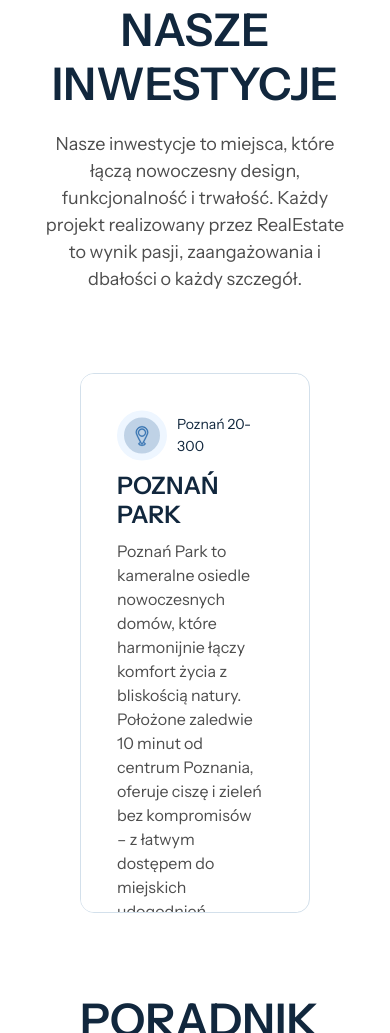
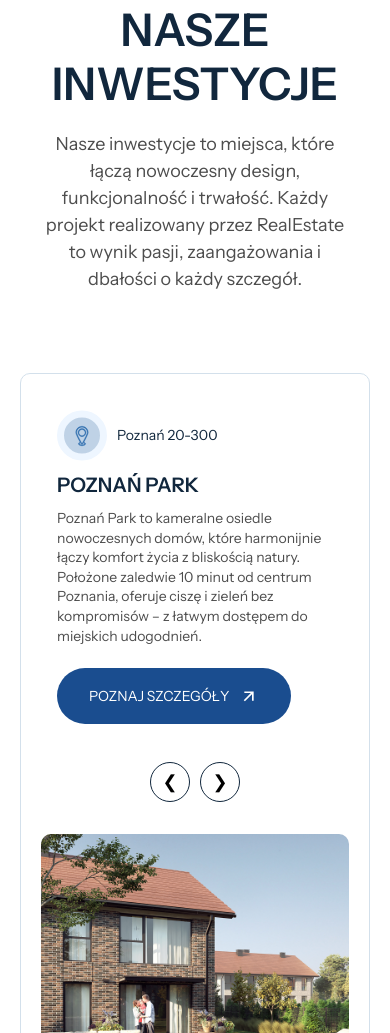
Before and after one commit to mieszkoP13/frontend-recruitment-task, a plain HTML site: page index.html in a window 390 px wide. Shown: the part 967-2000 px from the top of the page. Drawn offline with Linux system fonts and the light colour scheme; a web font is replaced by a local one.

Commit message:
feat: add better slider responsiveness and improve button looks

```diff
--- a/css/components.css
+++ b/css/components.css
@@ -11,14 +11,14 @@
   display: inline-flex;
   align-items: center;
   justify-content: center;
-  gap: 2.5px;
-  padding: 15.5px 20px;
-  height: 46px;
+  gap: 10px;
+  padding: 18px 32px;
+  height: 56px;
   font: var(--font-body-regular-m);
   color: var(--color-white);
   background-color: var(--color-primary);
   border: none;
-  border-radius: 23px; /* 46/2 */
+  border-radius: 999px;
   cursor: pointer;
   transition: background-color 0.2s ease;
 }
@@ -298,8 +298,9 @@ nav a:hover {
   display: inline-flex;
   align-items: center;
   justify-content: center;
-  height: 46px;
-  padding: 0 20px;
+  gap: 10px;
+  padding: 18px 32px;
+  height: 56px;
   font-size: 15px;
   font-weight: 600;
   border-radius: 999px;
@@ -322,7 +323,11 @@ nav a:hover {
   color: var(--color-surface-medium);
 }
 
-
+.btn-nav {
+  height: 46px;
+  border-radius: 999px;
+  padding: 13px 20px;
+}
 
 /* Hamburger */
 .burger {
@@ -477,7 +482,7 @@ nav a:hover {
 .column-left {
   width: 515px;
   height: 540px;
-  padding: 36px;
+  padding: 52px 36px;
   display: flex;
   flex-direction: column;
   gap: 10px;
@@ -510,6 +515,7 @@ nav a:hover {
 .slider-inner {
   display: flex;
   align-items: center;
+  padding-top: 32px;
 }
 
 .slider-nav {
@@ -534,7 +540,7 @@ nav a:hover {
 .column-right {
   position: relative;
   width: 738px;
-  height: 540px;
+  aspect-ratio: 4 / 3;
   overflow: hidden;
   border-radius: 14px;
 }
@@ -556,7 +562,77 @@ nav a:hover {
   width: 100%;
   height: 100%;
   object-fit: cover;
+  object-position: center;
   display: block;
+}
+
+@media (max-width: 1400px) {
+  .slider-inner {
+    padding-top: 10px;
+  }
+}
+
+/* Tablet */
+@media (max-width: 1024px) {
+  .column-right {
+    width: 100%;
+    aspect-ratio: 4 / 3;
+  }
+
+  .container-slider {
+    flex-direction: column;
+    height: auto;
+    gap: 24px;
+    padding: 20px;
+  }
+
+  .column-left {
+    width: 100%;
+    height: auto;
+    padding: 24px;
+  }
+
+  .slider-inner {
+    display: flex;
+    align-items: center;
+    padding: 10px 0px;
+  }
+}
+
+/* Mobile */
+@media (max-width: 768px) {
+  .column-right {
+    aspect-ratio: 4 / 3;
+    border-radius: 10px;
+  }
+
+  .section-slider {
+    padding: 0 20px;
+  }
+
+  .container-slider {
+    gap: 16px;
+    border-radius: 10px;
+  }
+
+  .column-left {
+    padding: 16px;
+    gap: 12px;
+  }
+
+  .slider-heading h2 {
+    font-size: 20px;
+  }
+
+  .slider-paragraph p {
+    font-size: 14px;
+    line-height: 1.4;
+  }
+
+  .slider-nav {
+    margin-top: 16px;
+    justify-content: center;
+  }
 }
 
 /* Section Articles */
--- a/index.html
+++ b/index.html
@@ -51,7 +51,7 @@
 
         <div class="nav-right">
           <button class="btn-primary btn-nav">
-            <span class="btn-text">KONTAKT</span>
+            KONTAKT
             <img src="assests/images/arrow.svg" alt="" class="btn-icon" />
           </button>
           <button class="burger">
```
